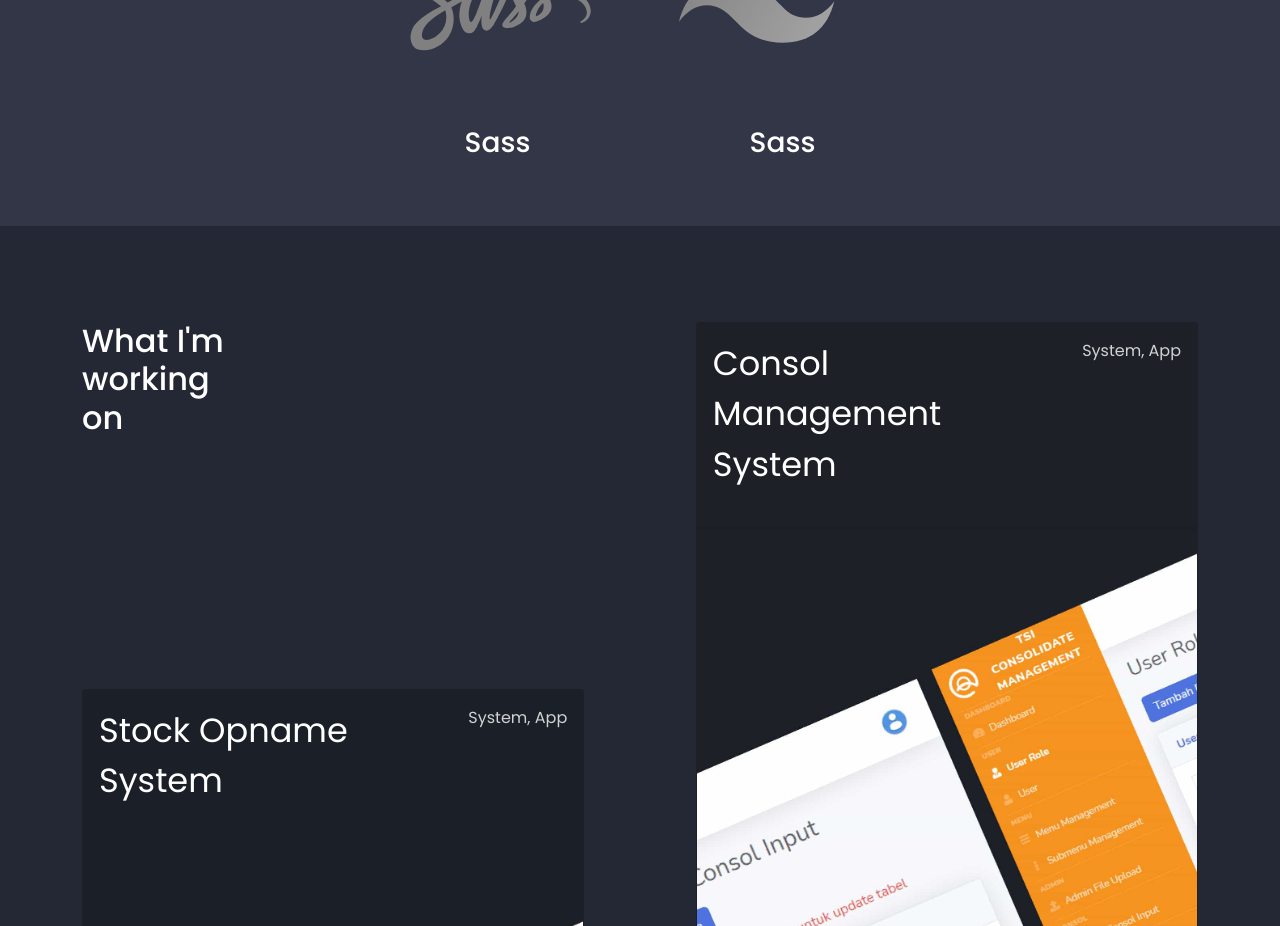
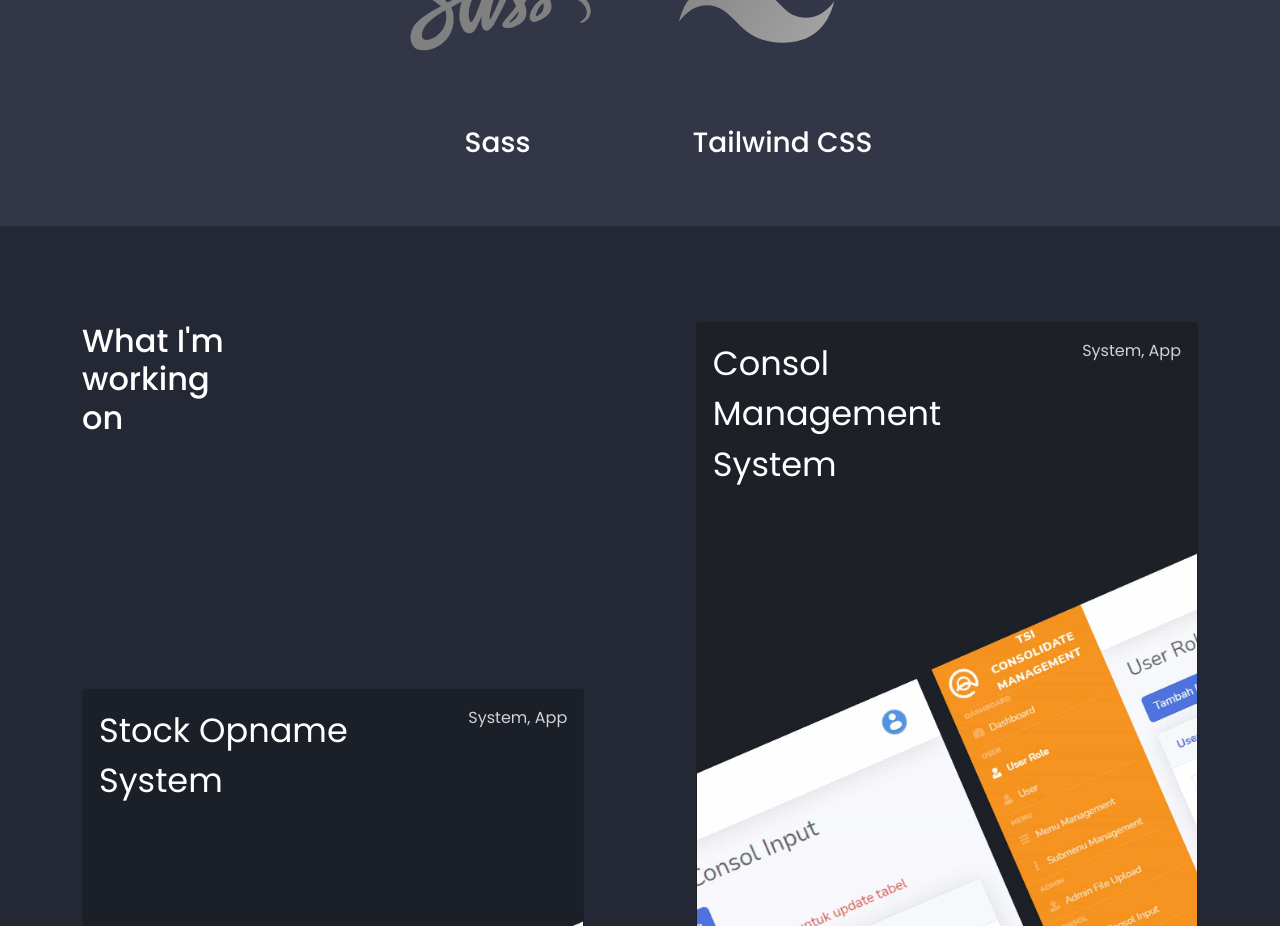
Before and after one commit to noukode/noukode.github.io, a plain HTML site: page index.html in a window 1280 px wide. Shown: the part 3080-4006 px from the top of the page. Drawn offline with nearby package versions, Linux system fonts and the light colour scheme.

Commit message:
update skills, & currently learn

```diff
--- a/index.html
+++ b/index.html
@@ -249,7 +249,7 @@
             <div class="card">
               <img src="img/tailwindcss.svg" class="card-img-top" alt="Sass">
               <div class="card-body">
-                <h3 class="text-center">Sass</h3>
+                <h3 class="text-center">Tailwind CSS</h3>
               </div>
             </div>
           </div>
```
